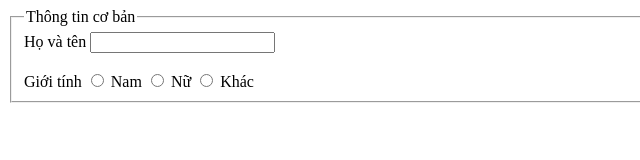
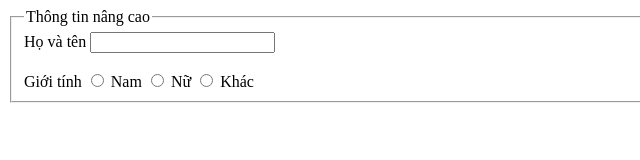
Before and after one commit to vubaoedu/c02-demo, a plain HTML site: page index.html in a window 1280 px wide. Shown: the full height of the page, 0-640 px from the left. Drawn offline with Linux system fonts and the light colour scheme.

Commit message:
sua tieu de

```diff
--- a/index.html
+++ b/index.html
@@ -8,7 +8,7 @@
 <body>
     <form action="">
         <fieldset>
-            <legend>Thông tin cơ bản</legend>
+            <legend>Thông tin nâng cao</legend>
             <label for="fullName">Họ và tên</label>
             <input type="text" id="fullName">
             <br><br>
```
